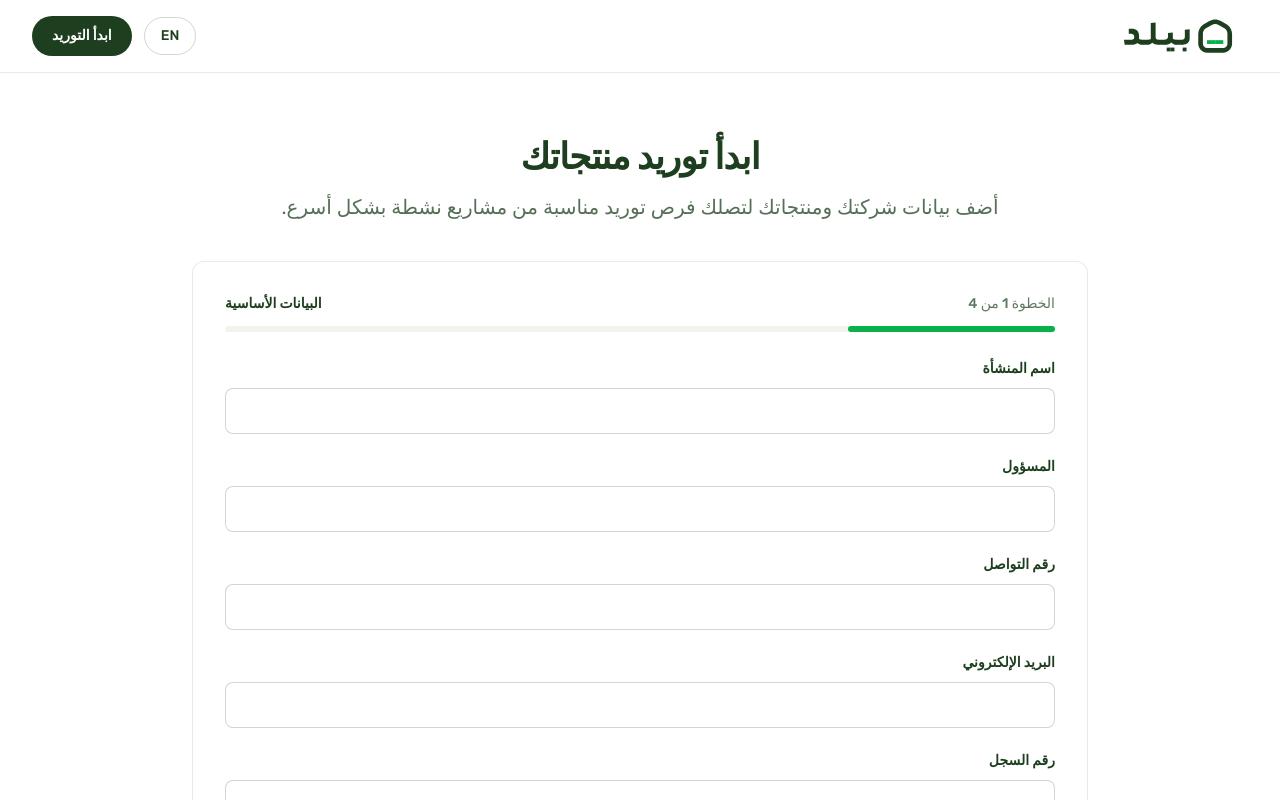
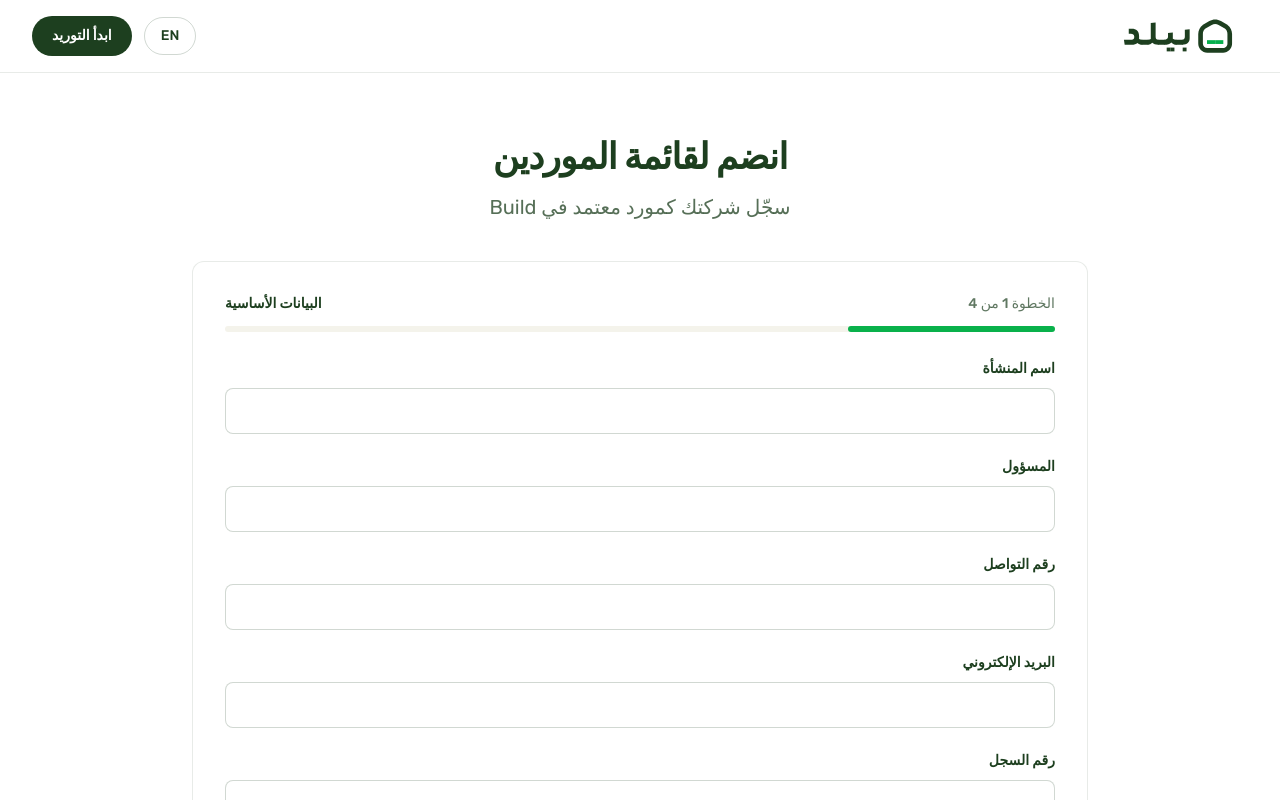
Before and after one commit to sulaimanalsuqub/buildsaudi, a Next.js app: page /ar/register in a window 1280 px wide. Shown: the top 800 px of the page. Built offline with nearby package versions, Linux system fonts and the light colour scheme.

Commit message:
content: update Arabic register page headline and subtitle

```diff
--- a/app/ar/register/page.tsx
+++ b/app/ar/register/page.tsx
@@ -12,9 +12,9 @@ export default function ArabicRegisterPage() {
     <main className="py-16" dir="rtl">
       <Container>
         <div className="mx-auto mb-10 max-w-3xl text-center">
-          <h1 className="type-section-title text-brand-dark">ابدأ توريد منتجاتك</h1>
+          <h1 className="type-section-title text-brand-dark">انضم لقائمة الموردين</h1>
           <p className="type-subheading mt-4 text-brand-dark/75">
-            أضف بيانات شركتك ومنتجاتك لتصلك فرص توريد مناسبة من مشاريع نشطة بشكل أسرع.
+            سجّل شركتك كمورد معتمد في Build
           </p>
         </div>
         <VendorRegistrationForm isRtl />
```
